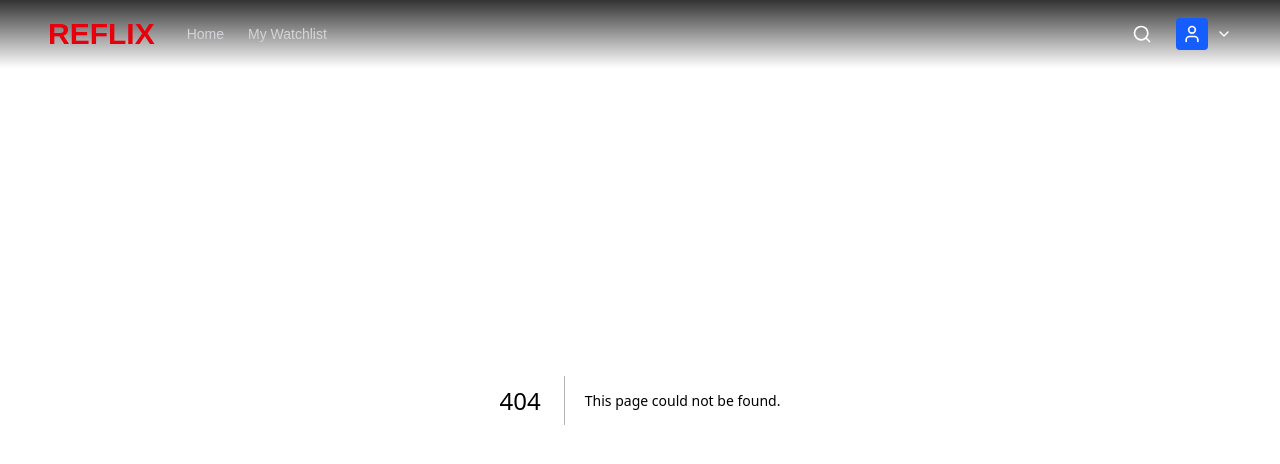
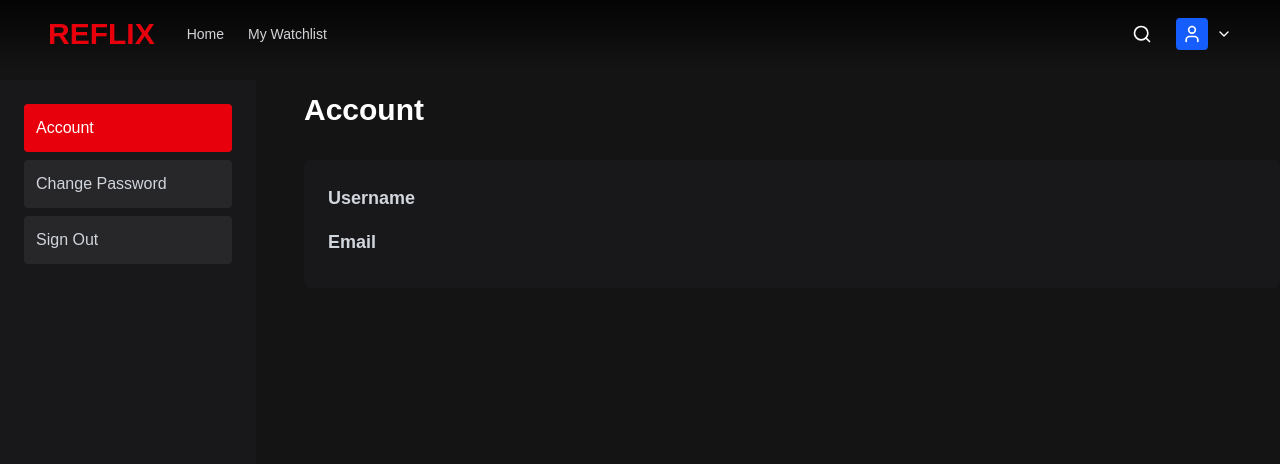
Before and after one commit to verbrannter-toast/Webprogramming, a Next.js app in the folder streaming-service/: page /account in a window 1280 px wide. Before the commit this address had no page. Shown: the top 464 px of the page. Built offline with nearby package versions, Linux system fonts and the light colour scheme.

Commit message:
add basic layout for account page

```diff
--- /dev/null
+++ b/streaming-service/src/app/account/page.tsx
@@ -0,0 +1,169 @@
+"use client";
+
+import React, { useState } from 'react';
+import { useRouter } from 'next/navigation';
+
+function AboutSection () {
+   return (
+      <div className="space-y-6">
+        <h3 className="text-3xl font-bold mb-8">Account</h3>
+        <div className="bg-zinc-900 p-6 rounded-lg space-y-4">
+          <div>
+            <h4 className="text-lg font-semibold text-gray-300">Username</h4>
+            <p className="text-white mt-2">{/* Place username here*/}</p>
+          </div>
+          <div>
+            <h4 className="text-lg font-semibold text-gray-300">Email</h4>
+            <p className="text-white mt-2">{/* Place email here*/}</p>
+          </div>
+        </div>
+      </div>
+      );
+}
+function PasswordSection () {
+    return (
+      <div className="space-y-6">
+        <h3 className="text-3xl font-bold mb-8">Change Password</h3>
+        <div className="bg-zinc-900 p-6 rounded-lg space-y-4">
+          <input
+            type="password"
+            placeholder="Current Password"
+            className="w-full p-3 rounded bg-zinc-800 text-white outline-none"
+          />
+          <input
+            type="password"
+            placeholder="New Password"
+            className="w-full p-3 rounded bg-zinc-800 text-white outline-none"
+          />
+          <input
+            type="password"
+            placeholder="Confirm New Password"
+            className="w-full p-3 rounded bg-zinc-800 text-white outline-none"
+          />
+          <button className="bg-red-600 text-white px-6 py-2 rounded font-bold hover:bg-red-700 transition">
+            Update Password
+          </button>
+        </div>
+      </div>
+    );
+}
+
+// const ConfirmButton = ({ text }: { text: string }) => {
+//   return (
+//     <button className="bg-red-600 text-white px-6 py-2 rounded font-bold hover:bg-red-700 transition">
+//       {text}
+//     </button>
+//   );
+// }
+
+function SignoutSection() {
+     return (
+      <div className="space-y-6">
+        <h3 className="text-3xl font-bold mb-8">Sign Out</h3>
+        <div className="bg-zinc-900 p-6 rounded-lg space-y-4">
+          <p className="text-gray-300">Are you sure you want to sign out?</p>
+          {/* <ConfirmButton text="Confirm Sign Out" /> */}
+          <button className="bg-red-600 text-white px-6 py-2 rounded font-bold hover:bg-red-700 transition">
+            Confirm New Password
+          </button>
+        </div>
+      </div>
+      );
+}
+
+ export default function Account() {
+  const [activeTab, setActiveTab] = useState('about');
+
+  return (
+    <div className='bg-[#141414] min-h-screen text-white pt-20 flex justify-center'>
+      <div className='flex max-w-7xl w-full'>
+        {/* Left Navigation - 20% */}
+        <nav className='w-1/5 bg-zinc-900 p-6 space-y-2'>
+        <button
+          onClick={() => setActiveTab('about')}
+          className={`w-full text-left p-3 rounded transition ${
+            activeTab === 'about' ? 'bg-red-600 text-white' : 'bg-zinc-800 text-gray-300 hover:bg-zinc-700'
+          }`}
+        >
+          Account
+        </button>
+        <button
+          onClick={() => setActiveTab('password')}
+          className={`w-full text-left p-3 rounded transition ${
+            activeTab === 'password' ? 'bg-red-600 text-white' : 'bg-zinc-800 text-gray-300 hover:bg-zinc-700'
+          }`}
+        >
+          Change Password
+        </button>
+        <button
+          onClick={() => setActiveTab('signout')}
+          className={`w-full text-left p-3 rounded transition ${
+            activeTab === 'signout' ? 'bg-red-600 text-white' : 'bg-zinc-800 text-gray-300 hover:bg-zinc-700'
+          }`}
+        >
+          Sign Out
+        </button>
+      </nav>
+
+      {/* Right Content Area - 80% */}
+      <div className='flex-1 pl-12 pt-3'>
+        {activeTab === 'about' && <AboutSection />}
+        {activeTab === 'password' && <PasswordSection />}
+        {activeTab === 'signout' && <SignoutSection />}
+      </div>
+      </div>
+    </div>
+  );
+}
+
+
+
+
+//  function AccountPage() {
+//   const [email, setEmail] = useState('');
+//   const [password, setPassword] = useState('');
+//   const router = useRouter();
+
+//   const handleLogin = async (e: React.FormEvent) => {
+//     e.preventDefault();
+//     try {
+//       const res = await fetch('http://127.0.0.1:5000/login', {
+//         method: 'POST',
+//         headers: { 'Content-Type': 'application/json' },
+//         body: JSON.stringify({ email, password }),
+//       });
+
+//       const data = await res.json();
+//       if (data.success) {
+//         // save the real user ID from the database
+//         localStorage.setItem('userId', data.user.id.toString());
+//         router.push('/');
+//       } else {
+//         alert("Login failed!");
+//       }
+//     } catch (err) {
+//       alert("Backend server not reached.");
+//     }
+//   };
+
+//   return (
+//     <div className="flex h-screen items-center justify-center bg-black">
+//       <form onSubmit={handleLogin} className="bg-zinc-900 p-10 rounded-lg w-96 space-y-6">
+//         <h1 className="text-white text-3xl font-bold">Sign In</h1>
+//         <input
+//           type="email" placeholder="Email"
+//           className="w-full p-3 rounded bg-zinc-800 text-white outline-none"
+//           onChange={(e) => setEmail(e.target.value)}
+//         />
+//         <input
+//           type="password" placeholder="Password"
+//           className="w-full p-3 rounded bg-zinc-800 text-white outline-none"
+//           onChange={(e) => setPassword(e.target.value)}
+//         />
+//         <button className="w-full bg-red-600 text-white p-3 rounded font-bold hover:bg-red-700">
+//           Sign In
+//         </button>
+//       </form>
+//     </div>
+//   );
+// }
--- a/streaming-service/src/app/login/page.tsx
+++ b/streaming-service/src/app/login/page.tsx
@@ -3,7 +3,7 @@
 import React, { useState } from 'react';
 import { useRouter } from 'next/navigation';
 
-export default function LoginPage() {
+export default function AccountPage() {
   const [email, setEmail] = useState('');
   const [password, setPassword] = useState('');
   const router = useRouter();
```
